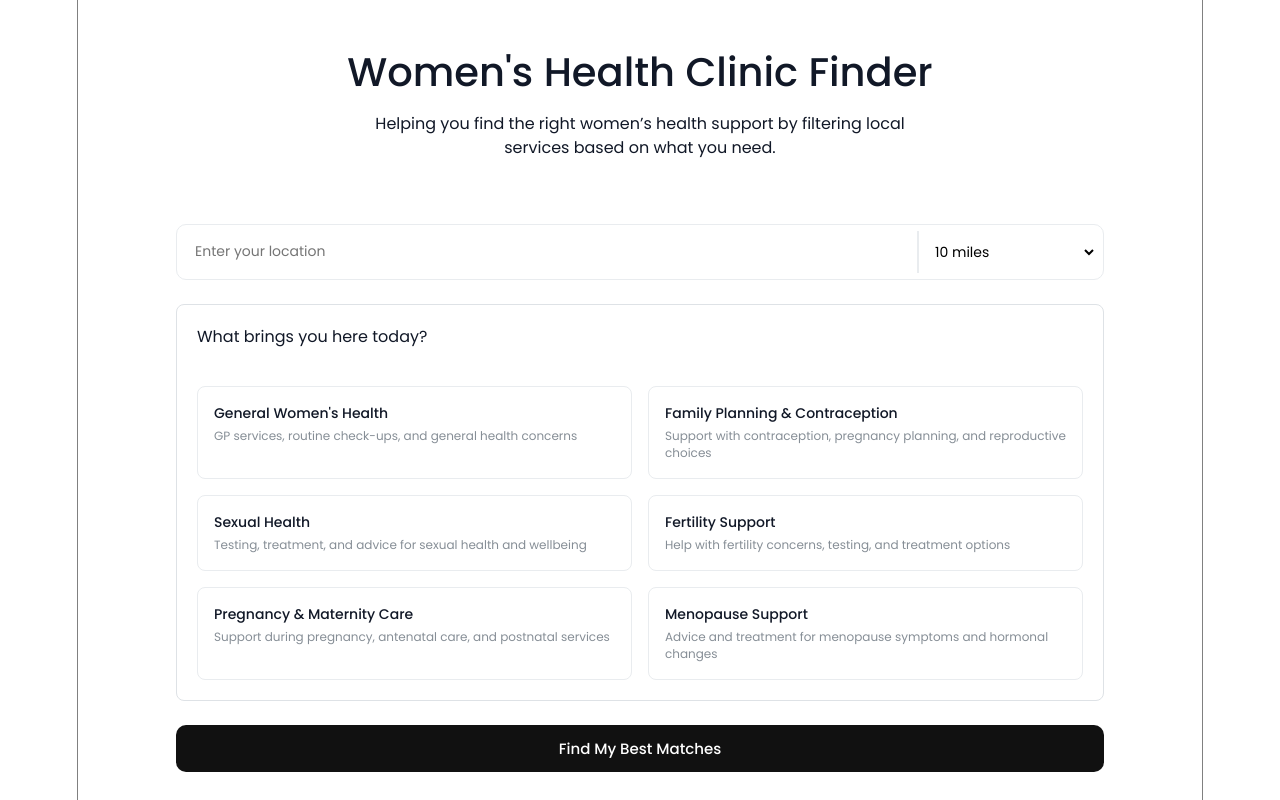
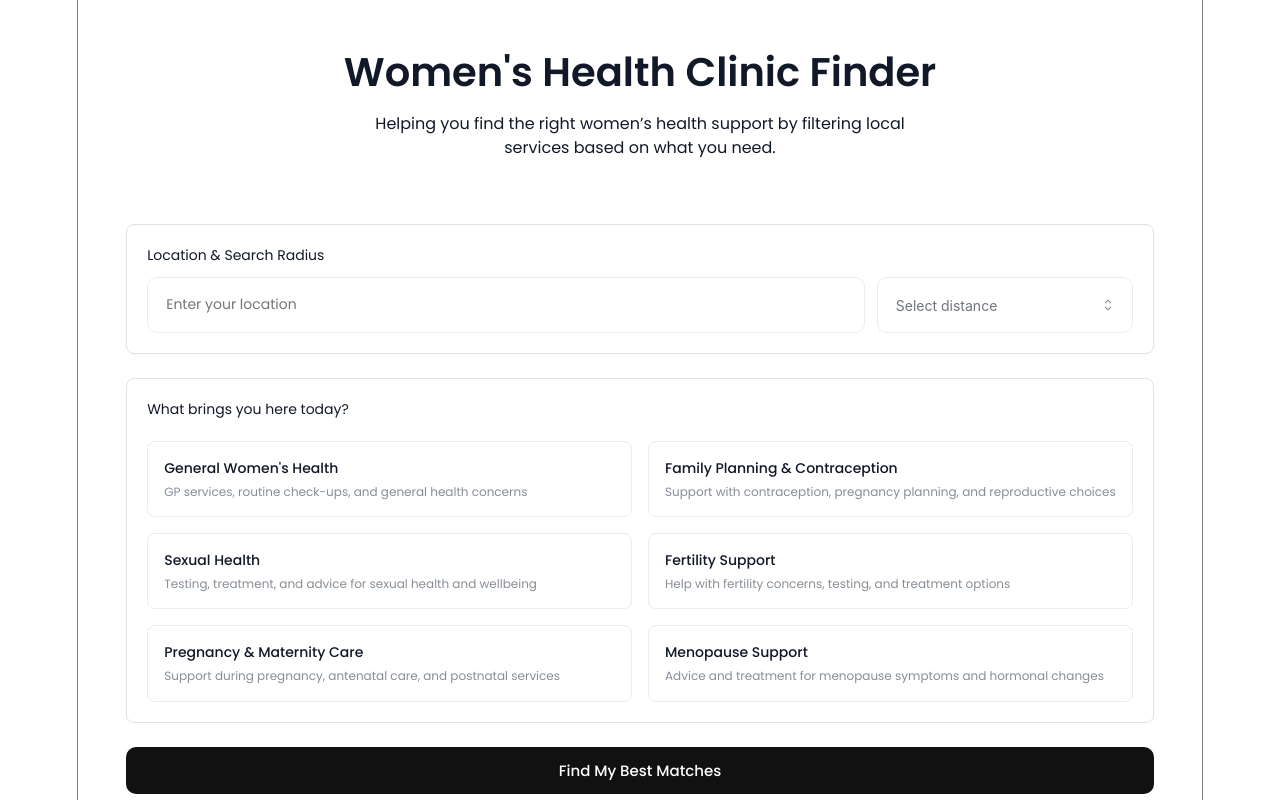
Before and after one commit to Molly-Lester/Womens-Health-Provider-Finder, a React (Vite) app: page / in a window 1280 px wide. Built offline with nearby package versions, Linux system fonts and the light colour scheme.

Commit message:
updated search and radius styling

```diff
--- a/src/App.css
+++ b/src/App.css
@@ -12,7 +12,7 @@ body {
   font-size: clamp(1.6rem, 4vw, 2.5rem);
   font-family: 'Poppins', system-ui, sans-serif;
   margin: 0;
-  font-weight: 500;
+  font-weight: 600;
   line-height: 1.2;
   color: #111827;
 }
--- a/src/components/CategoryCards.jsx
+++ b/src/components/CategoryCards.jsx
@@ -18,7 +18,7 @@ export default function CategoryCards({ category, setCategory }) {
             p="lg"
             className={classes.wrapper}
         >
-            <Text mb="sm" size="md" ta="left">
+            <Text mb="sm" size="sm" ta="left">
                 What brings you here today?
             </Text>
 
--- a/src/components/CategoryCards.module.css
+++ b/src/components/CategoryCards.module.css
@@ -37,6 +37,6 @@
 .wrapper {
     display: flex;
     flex-direction: column;
-    gap: 24px;
+    gap: 10px;
     width: 100%;
 }
--- a/src/components/SearchForm.jsx
+++ b/src/components/SearchForm.jsx
@@ -1,12 +1,13 @@
 import { useNavigate } from "react-router-dom";
 import { useState } from "react";
+import { Paper, Select, Text } from "@mantine/core";
 import CategoryCards from "./CategoryCards";
-import classes from './SearchForm.module.css';
+import searchFormClasses from './SearchForm.module.css';
 
 export default function SearchForm({ onSearch }) {
     const navigate = useNavigate();
     const [location, setLocation] = useState("");
-    const [radius, setRadius] = useState("10");
+    const [radius, setRadius] = useState("");
     const [category, setCategory] = useState("");
     const [error, setError] = useState("")
 
@@ -42,10 +43,18 @@ export default function SearchForm({ onSearch }) {
                 </p>
             </header>
 
-            <main className={classes.form}>
+            <main className={searchFormClasses.form}>
                 {/* Location */}
-
-                <div className={classes.searchBar}>
+                <Paper
+                    withBorder
+                    radius="md"
+                    p="lg"
+                >
+                    <Text mb="sm" size="sm" ta="left">
+                        Location & Search Radius
+                    </Text>
+                    <div className={searchFormClasses.searchContainer}>
+                        <div className={searchFormClasses.searchBar}>
                             <input
                                 type="text"
                                 placeholder="Enter your location"
@@ -54,25 +63,35 @@ export default function SearchForm({ onSearch }) {
                                     setLocation(e.target.value);
                                     setError("");
                                 }}
-                        className={classes.input}
+                                className={searchFormClasses.input}
                             />
+                        </div>
 
-                    <select
+                        <div className={searchFormClasses.radiusSelect}>
+                            <Select
                                 id="radius"
                                 value={radius}
-                        onChange={(e) => {
-                            setRadius(e.target.value);
-                            setError("");
+                                onChange={(value) => {
+                                    setRadius(value);
+                                    setError('');
                                 }}
-                        className={classes.select}
-                    >
-                        <option value="5">5 miles</option>
-                        <option value="10">10 miles</option>
-                        <option value="25">25 miles</option>
-                        <option value="50">50 miles</option>
-                        <option value="all">Anywhere in the UK</option>
-                    </select>
+                                placeholder="Select distance"
+                                data={[
+                                    { value: '5', label: '5 miles' },
+                                    { value: '10', label: '10 miles' },
+                                    { value: '25', label: '25 miles' },
+                                    { value: '50', label: '50 miles' },
+                                    { value: 'all', label: 'Anywhere in the UK' },
+                                ]}
+                                classNames={{
+                                    input: searchFormClasses.select,
+                                    option: searchFormClasses.option
+                                }}
+                                withCheckIcon={false}
+                            />
                         </div>
+                    </div>
+                </Paper>
 
                 {/* Category Cards */}
 
@@ -83,7 +102,7 @@ export default function SearchForm({ onSearch }) {
 
                 {/* Search Button */}
                 <button
-                    className={classes.button}
+                    className={searchFormClasses.button}
                     onClick={handleSearch}
                 >
                     Find My Best Matches
--- a/src/components/SearchForm.module.css
+++ b/src/components/SearchForm.module.css
@@ -5,14 +5,21 @@
     width: 100%;
 }
 
+.searchContainer {
+    display: flex;
+    align-items: stretch;
+    gap: 12px;
+    flex-wrap: nowrap;
+}
+
 .searchBar {
     display: flex;
-    align-items: center;
+    flex: 1;
+    min-width: 0;
     border: 1px solid #e9ecef;
     border-radius: 10px;
     background: white;
     padding: 6px;
-    gap: 6px;
 }
 
 /* left side input */
@@ -25,22 +32,34 @@
 }
 
 /* right side dropdown */
+.radiusSelect {
+    display: flex;
+    align-items: center;
+    padding: 6px;
+    border: 1px solid #e9ecef;
+    border-radius: 10px;
+    background: white;
+}
+
 .select {
     border: none;
     outline: none;
     padding: 10px 12px;
     font-size: 14px;
-    background: white;
-    cursor: pointer;
-
-    /* divides the bar */
-    border-left: 2px solid #e9ecef;
 }
 
+.select {
+    &::placeholder {
+        color: #111827;
+        opacity: .6;
+    }
+}
 
-.input:focus,
-.select:focus {
-    outline: none;
+/* Hover */
+.option:hover {
+    border-color: #7c3aed;
+    background-color: #f5f3ff;
+    color: #5b21b6;
 }
 
 /* match search button */
--- a/src/pages/HomePage.jsx
+++ b/src/pages/HomePage.jsx
@@ -3,7 +3,7 @@ import SearchForm from "../components/SearchForm";
 
 export default function HomePage({ setSearchData }) {
     return (
-        <Container size="md">
+        <Container size="lg">
             <SearchForm onSearch={setSearchData} />
         </Container>
     );
```
Lines whose indentation alone changed are shown as unchanged.
